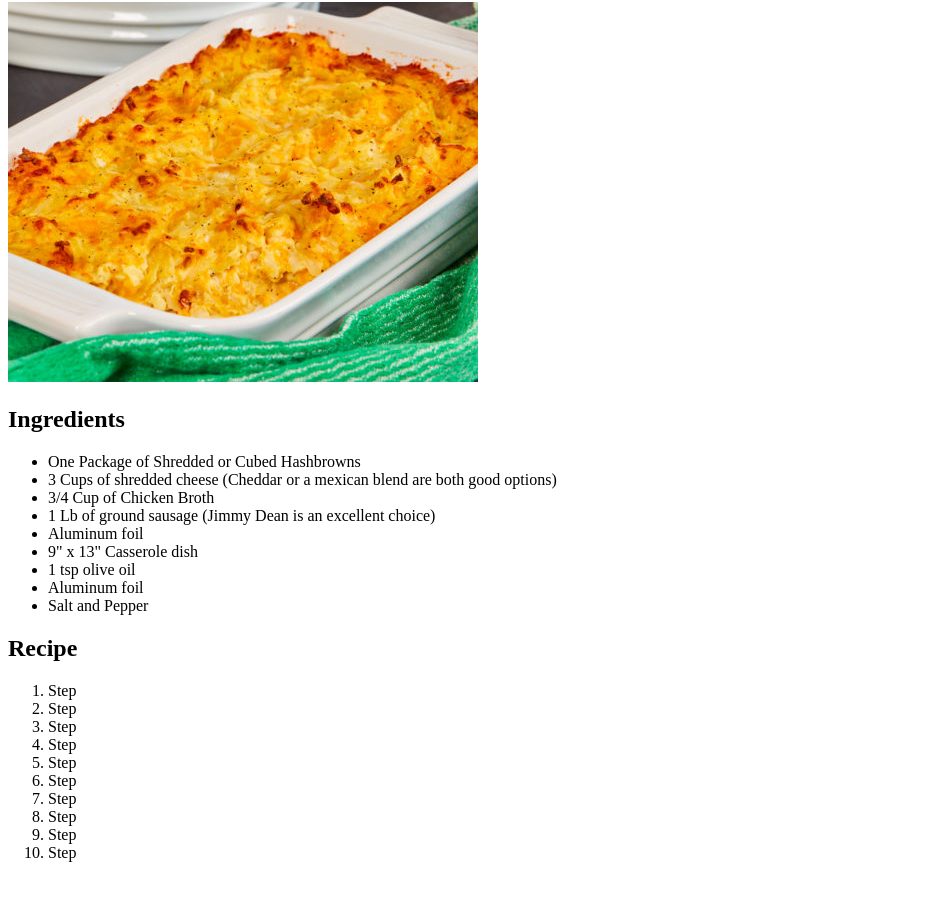
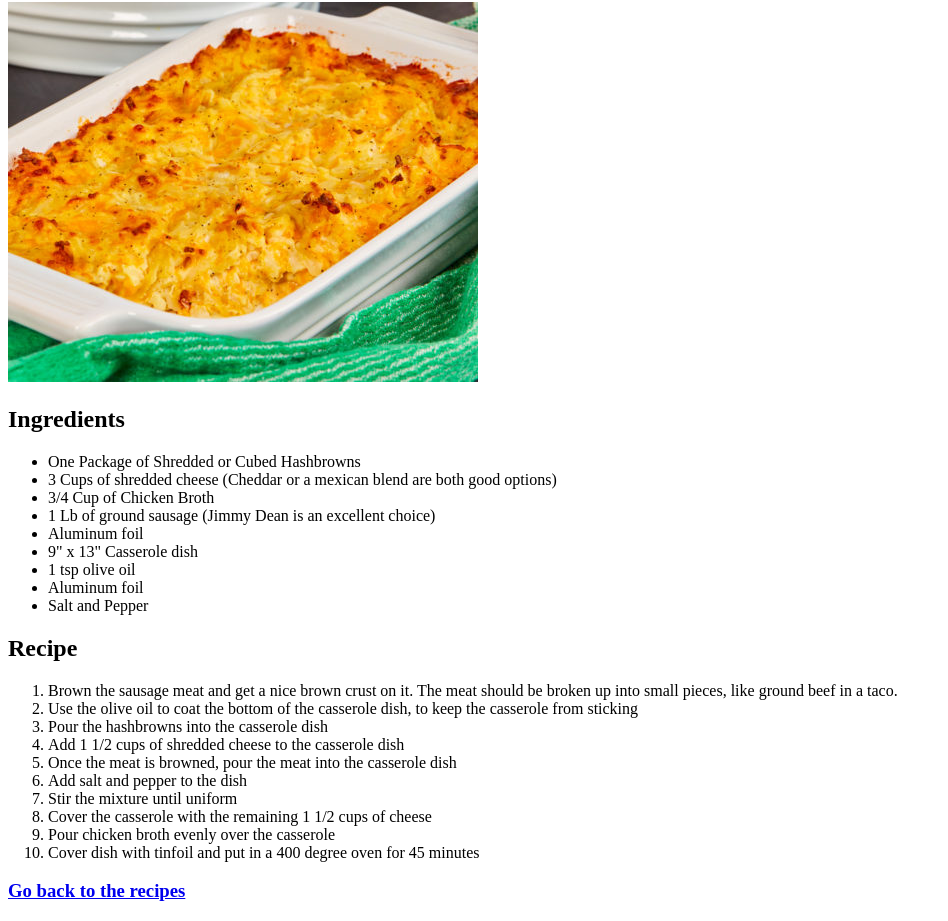
Before and after one commit to NeilKHess/odin-recipes, a plain HTML site: page recipe-pages/Hash-Brown-Casserole.html in a window 1280 px wide. Shown: the part 78-999 px from the top of the page, without its empty margins (0-948 px from the left). Before the commit the page ends 956 px from the top, so only its background shows below. Drawn offline with Linux system fonts and the light colour scheme.

Commit message:
Remaining pages have been created

```diff
--- a/recipe-pages/Hash-Brown-Casserole.html
+++ b/recipe-pages/Hash-Brown-Casserole.html
@@ -24,17 +24,18 @@
     </ul>
     <h2>Recipe</h2>
     <ol>
-        <li>Step</li>
-        <li>Step</li>
-        <li>Step</li>
-        <li>Step</li>
-        <li>Step</li>
-        <li>Step</li>
-        <li>Step</li>
-        <li>Step</li>
-        <li>Step</li>
-        <li>Step</li>
+        <li>Brown the sausage meat and get a nice brown crust on it.  The meat should be broken up into small pieces, like ground beef in a taco.</li>
+        <li>Use the olive oil to coat the bottom of the casserole dish, to keep the casserole from sticking</li>
+        <li>Pour the hashbrowns into the casserole dish</li>
+        <li>Add 1 1/2 cups of shredded cheese to the casserole dish</li>
+        <li>Once the meat is browned, pour the meat into the casserole dish</li>
+        <li>Add salt and pepper to the dish</li>
+        <li>Stir the mixture until uniform</li>
+        <li>Cover the casserole with the remaining 1 1/2 cups of cheese</li>
+        <li>Pour chicken broth evenly over the casserole</li>
+        <li>Cover dish with tinfoil and put in a 400 degree oven for 45 minutes</li>
 
     </ol>
+    <h3><a href="../index.html">Go back to the recipes</a></h3>
 </body>
 </html>
```
Also changed, not shown: recipe-pages/Gluten-Free-Carnitas-Mexican-Pizza.html (+23 -2 lines), images/toasted-tuna-melt.jpg (added).
